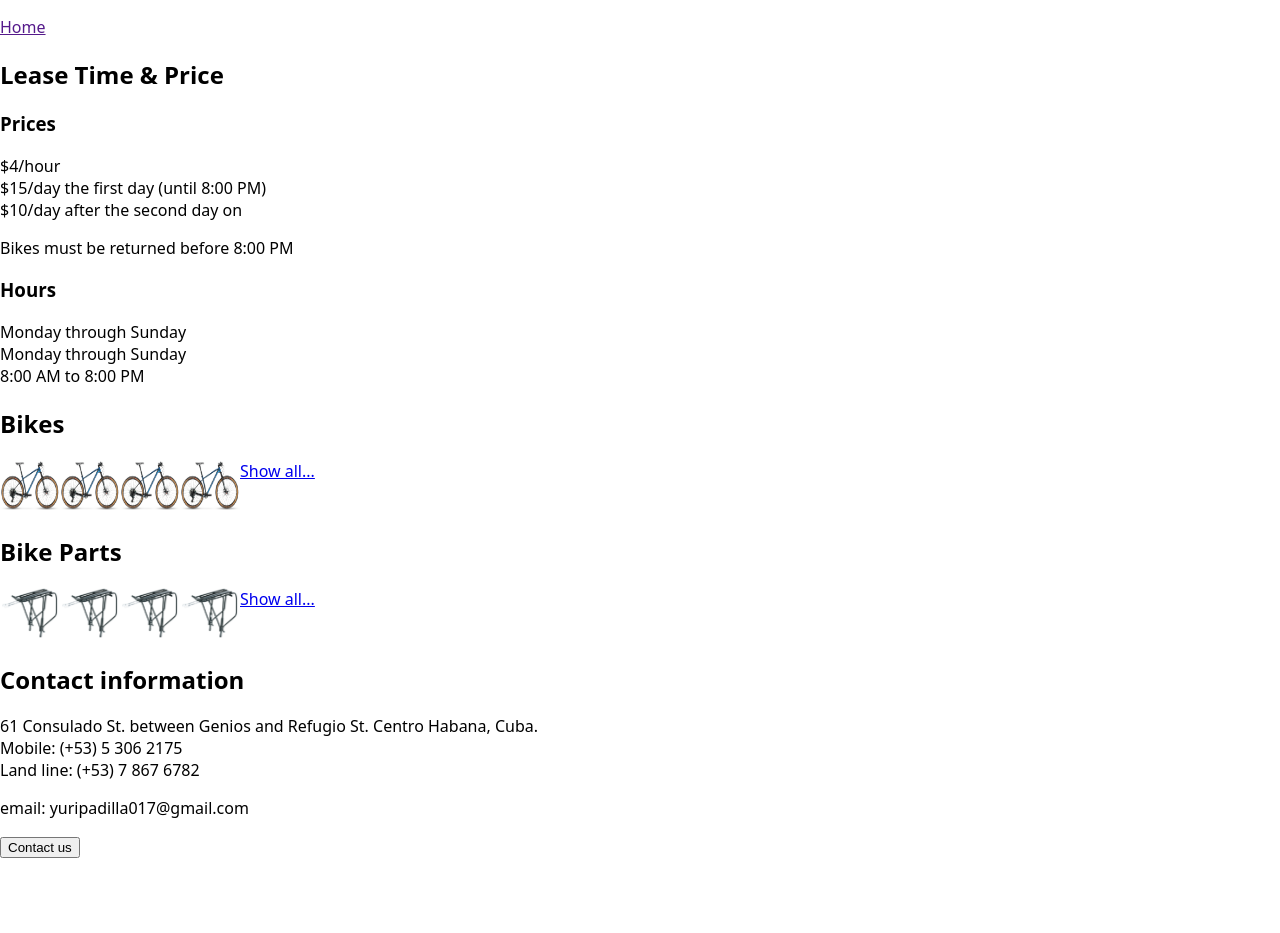
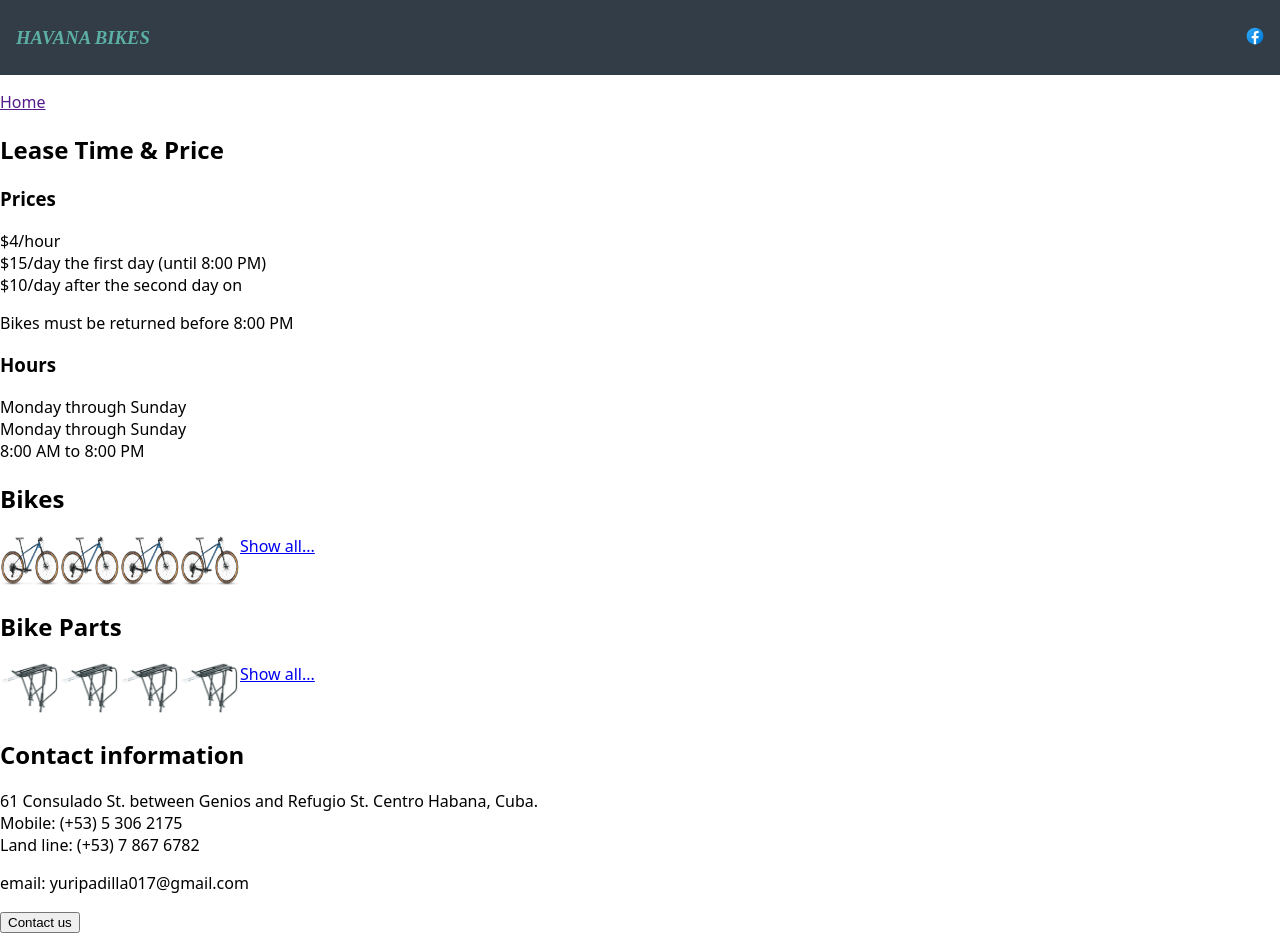
Before and after one commit to YuriPadilla/capstone-project, a Next.js app: page / in a window 1280 px wide. Before the commit the page ends 858 px from the top, so only its background shows below. Built offline with nearby package versions, Linux system fonts and the light colour scheme.

Commit message:
create Header, finish userstory1

```diff
--- /dev/null
+++ b/components/Header/StyledHeader.styled.js
@@ -0,0 +1,31 @@
+import styled, { css } from "styled-components";
+
+export const StyledHeader = styled.header`
+  margin: 0;
+  padding: 1em;
+
+  width: 100%;
+  height: 75px;
+
+  font-family: FugazOne-Regular;
+  font-size: 1em;
+
+  background-color: #323d47;
+  color: #5cafa5;
+
+  display: flex;
+  align-items: center;
+  position: relative;
+`;
+
+export const StyledIconFacebook = styled.div`
+  margin: 0;
+  padding: 0;
+  position: absolute;
+  right: 15px;
+`;
+
+/*
+font-size: 1.5em;
+  font-weight: bold;
+*/
--- /dev/null
+++ b/components/Header/index.js
@@ -0,0 +1,23 @@
+import { StyledHeader, StyledIconFacebook } from "./StyledHeader.styled";
+import Link from "next/link";
+import Image from "next/image";
+
+export default function Header() {
+  return (
+    <StyledHeader>
+      <h3>
+        <em>HAVANA BIKES</em>
+      </h3>
+      <StyledIconFacebook>
+        <Link href="https://www.facebook.com/havana.bike">
+          <Image
+            src="/images/iconFacebook.svg"
+            height={20}
+            width={20}
+            alt="IconFacebook"
+          />
+        </Link>
+      </StyledIconFacebook>
+    </StyledHeader>
+  );
+}
--- a/pages/index.js
+++ b/pages/index.js
@@ -5,10 +5,12 @@
 import { bikeParts } from "../lib/bikeParts";
 import Link from "next/link";
 import ContactInfo from "../components/ContactInfo";
+import Header from "../components/Header";
 
 export default function HomePage() {
   return (
     <>
+      <Header />
       <p>
         <Link href="">Home</Link>
       </p>
```
Also changed, not shown: public/images/iconFacebook.svg (added).
